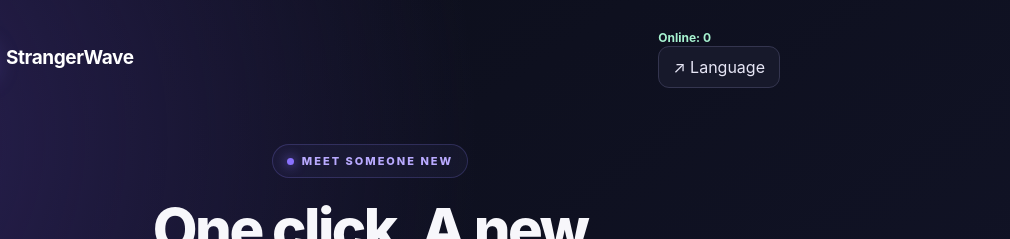
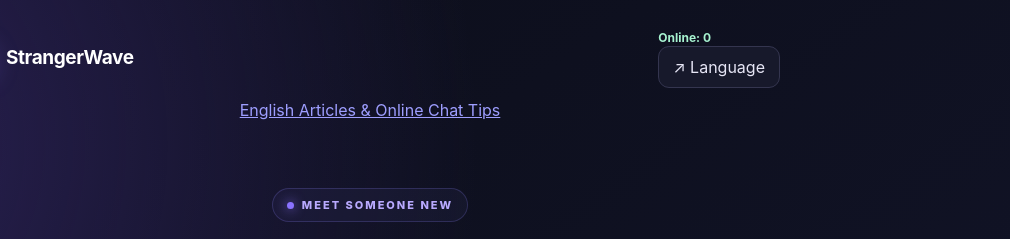
Before and after one commit to manishg75010-pixel/StrangerWave, a website: page StrangerWave_AI_Project_Language_Arrow/public/index.html in a window 1280 px wide. Shown: the top 239 px of the page, 270-1280 px from the left. Drawn offline with nearby package versions, Linux system fonts and the light colour scheme; no server answers.

Commit message:
Update index.html

```diff
--- a/StrangerWave_AI_Project_Language_Arrow/public/index.html
+++ b/StrangerWave_AI_Project_Language_Arrow/public/index.html
@@ -43,6 +43,11 @@
         </div>
       </div>
     </header>
+
+<div style="text-align:center; padding:12px;">
+  <a href="/articles.html">English Articles &amp; Online Chat Tips</a>
+</div>
+
 
     <section class="hero">
       <div class="eyebrow">
```
